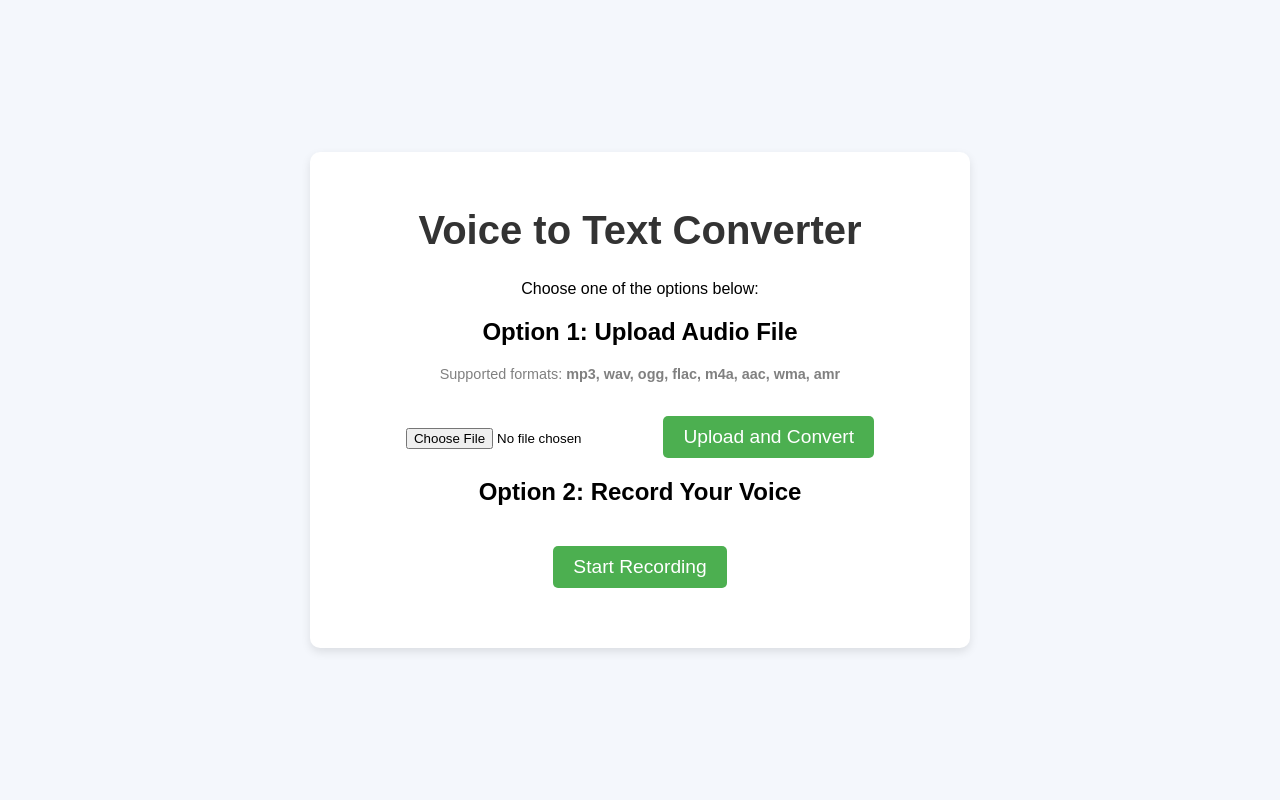
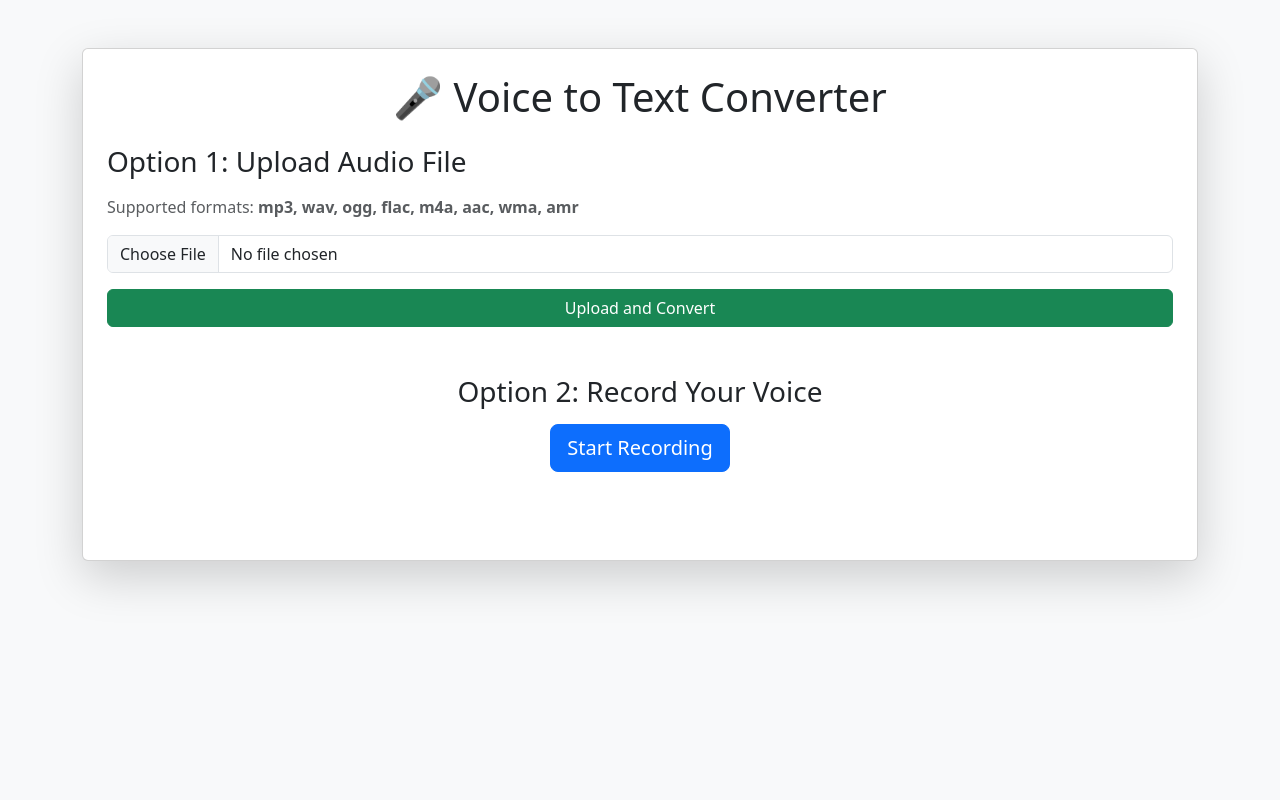
Before and after one commit to enas456/flask-voice-to-text, a Flask app: page / in a window 1280 px wide. Run offline with Flask 2, Linux system fonts and the light colour scheme; some libraries are stand-ins or nearby versions.

Commit message:
Update: modernized index.html and update app.py

```diff
--- a/app.py
+++ b/app.py
@@ -7,7 +7,7 @@ app = Flask(__name__)
 
 # Configuration
 UPLOAD_FOLDER = 'uploads'
-ALLOWED_EXTENSIONS = {'mp3', 'wav'}
+ALLOWED_EXTENSIONS = {'mp3', 'wav', 'ogg', 'flac', 'm4a', 'aac', 'wma', 'amr'}
 
 app.config['UPLOAD_FOLDER'] = UPLOAD_FOLDER
 
@@ -57,24 +57,26 @@ def upload_file():
         filename = os.path.join(app.config['UPLOAD_FOLDER'], file.filename)
         file.save(filename)
 
-        # Convert MP3 to WAV if needed
-        if file.filename.lower().endswith('.mp3'):
-            sound = AudioSegment.from_mp3(filename)
+        # Always convert uploaded file to WAV
+        try:
+            sound = AudioSegment.from_file(filename)
             filename_wav = filename.rsplit('.', 1)[0] + '.wav'
             sound.export(filename_wav, format="wav")
-            os.remove(filename)  # Remove original MP3
-            filename = filename_wav  # Use WAV
+            os.remove(filename)  # Remove the original uploaded file
+            filename = filename_wav  # Now use the WAV version
+        except Exception as e:
+            return jsonify({"error": f"Failed to process audio file: {str(e)}"})
 
-        # Convert to text
+        # Convert speech to text
         converted_text = speech_to_text_from_file(filename)
 
-        # Handle depending on request type
+        # Return response
         if request.headers.get('X-Requested-With') == 'XMLHttpRequest':
             return jsonify({"text": converted_text})
         else:
             return render_template('result.html', text=converted_text)
 
-    return jsonify({"error": "Invalid file format. Please upload an MP3 or WAV file."})
+    return jsonify({"error": "Invalid file format. Please upload a valid audio file."})
 
 # Main
 if __name__ == "__main__":
--- a/templates/index.html
+++ b/templates/index.html
@@ -3,89 +3,40 @@
 <head>
     <meta charset="UTF-8">
     <title>Voice to Text Converter</title>
-    <style>
-        body {
-            font-family: Arial, sans-serif;
-            background-color: #f4f7fc;
-            display: flex;
-            justify-content: center;
-            align-items: center;
-            height: 100vh;
-            margin: 0;
-        }
-        .container {
-            background-color: white;
-            padding: 30px;
-            border-radius: 10px;
-            box-shadow: 0 4px 10px rgba(0, 0, 0, 0.1);
-            text-align: center;
-            width: 100%;
-            max-width: 600px;
-        }
-        h1 {
-            font-size: 2.5em;
-            color: #333;
-        }
-        button {
-            padding: 10px 20px;
-            background-color: #4CAF50;
-            color: white;
-            border: none;
-            border-radius: 5px;
-            cursor: pointer;
-            font-size: 1.2em;
-            margin-top: 20px;
-        }
-        button:hover {
-            background-color: #45a049;
-        }
-        .recording {
-            margin-top: 20px;
-            font-size: 1.5em;
-            color: #f44336;
-        }
-        .input-container {
-            margin-top: 20px;
-        }
-        .output {
-            margin-top: 30px;
-            font-size: 1.2em;
-            color: #333;
-        }
-        .formats {
-            font-size: 0.9em;
-            color: gray;
-            margin-top: 5px;
-        }
-    </style>
+    <!-- Bootstrap CSS -->
+    <link href="https://cdn.jsdelivr.net/npm/bootstrap@5.3.0/dist/css/bootstrap.min.css" rel="stylesheet">
 </head>
-<body>
+<body class="bg-light">
 
-<div class="container">
-    <h1>Voice to Text Converter</h1>
+<div class="container py-5">
+    <div class="card shadow-lg p-4">
+        <h1 class="text-center mb-4">🎤 Voice to Text Converter</h1>
 
-    <p>Choose one of the options below:</p>
+        <!-- Upload Audio Section -->
+        <div class="mb-5">
+            <h3 class="mb-3">Option 1: Upload Audio File</h3>
+            <p class="text-muted">Supported formats: <strong>mp3, wav, ogg, flac, m4a, aac, wma, amr</strong></p>
+            <form id="uploadForm" action="/upload" method="POST" enctype="multipart/form-data">
+                <input type="file" class="form-control" name="file" accept="audio/*" required>
+                <button type="submit" class="btn btn-success mt-3 w-100">Upload and Convert</button>
+            </form>
+        </div>
 
-    <!-- File Upload Section -->
-    <div class="input-container">
-        <h2>Option 1: Upload Audio File</h2>
-        <p class="formats">Supported formats: <strong>mp3, wav, ogg, flac, m4a, aac, wma, amr</strong></p>
-        <form id="uploadForm" action="/upload" method="POST" enctype="multipart/form-data">
-            <input type="file" name="file" accept="audio/*" required>
-            <button type="submit">Upload and Convert</button>
-        </form>
+        <!-- Record Audio Section -->
+        <div class="mb-5 text-center">
+            <h3 class="mb-3">Option 2: Record Your Voice</h3>
+            <button id="recordButton" class="btn btn-primary btn-lg" onclick="startRecording()">Start Recording</button>
+            <p id="status" class="text-danger mt-3"></p>
+        </div>
+
+        <!-- Output Section -->
+        <div id="textResult" class="alert alert-secondary d-none" role="alert">
+            <!-- Converted text will appear here -->
+        </div>
     </div>
-
-    <!-- Voice Recording Section -->
-    <div class="input-container">
-        <h2>Option 2: Record Your Voice</h2>
-        <button id="recordButton" onclick="startRecording()">Start Recording</button>
-        <p id="status" class="recording"></p>
-    </div>
-
-    <div id="textResult" class="output"></div>
 </div>
 
+<!-- JavaScript: Start/Stop Recording -->
 <script>
     let mediaRecorder;
     let audioChunks = [];
@@ -107,8 +58,10 @@
 
                 mediaRecorder.start();
                 document.getElementById('recordButton').innerText = "Stop Recording";
+                document.getElementById('recordButton').classList.remove('btn-primary');
+                document.getElementById('recordButton').classList.add('btn-danger');
                 document.getElementById('recordButton').onclick = stopRecording;
-                document.getElementById('status').innerText = "Recording... Tap to Stop.";
+                document.getElementById('status').innerText = "Recording... Click to Stop.";
             })
             .catch(err => {
                 console.error('Error:', err);
@@ -119,6 +72,8 @@
     function stopRecording() {
         mediaRecorder.stop();
         document.getElementById('recordButton').innerText = "Start Recording";
+        document.getElementById('recordButton').classList.remove('btn-danger');
+        document.getElementById('recordButton').classList.add('btn-primary');
         document.getElementById('recordButton').onclick = startRecording;
         document.getElementById('status').innerText = "Recording stopped. Processing...";
     }
@@ -136,14 +91,21 @@
         })
         .then(response => response.json())
         .then(data => {
-            document.getElementById('textResult').innerText = "Converted Text: " + data.text;
+            const resultDiv = document.getElementById('textResult');
+            resultDiv.innerText = "Converted Text: " + data.text;
+            resultDiv.classList.remove('d-none');
         })
         .catch(error => {
             console.error("Error:", error);
-            document.getElementById('textResult').innerText = "Error processing audio.";
+            const resultDiv = document.getElementById('textResult');
+            resultDiv.innerText = "Error processing audio.";
+            resultDiv.classList.remove('d-none');
         });
     }
 </script>
 
+<!-- Bootstrap JS Bundle (optional, if you want fancy animations) -->
+<script src="https://cdn.jsdelivr.net/npm/bootstrap@5.3.0/dist/js/bootstrap.bundle.min.js"></script>
+
 </body>
 </html>
```
